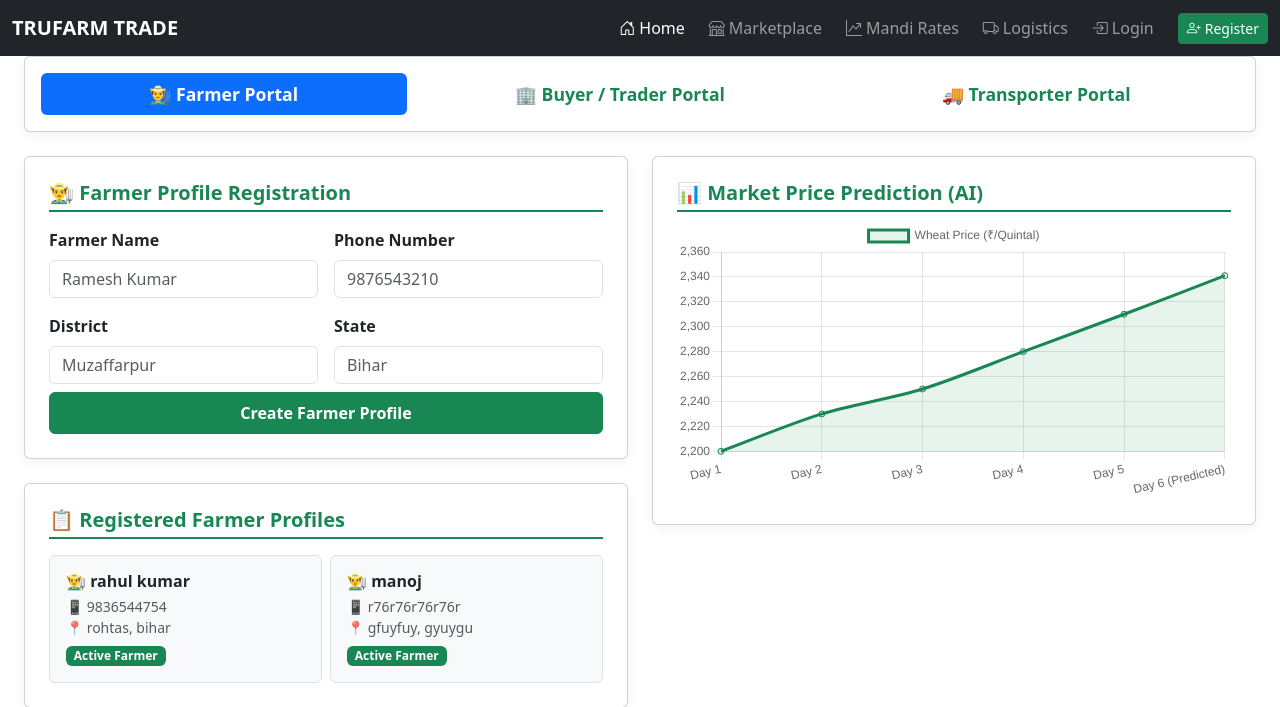
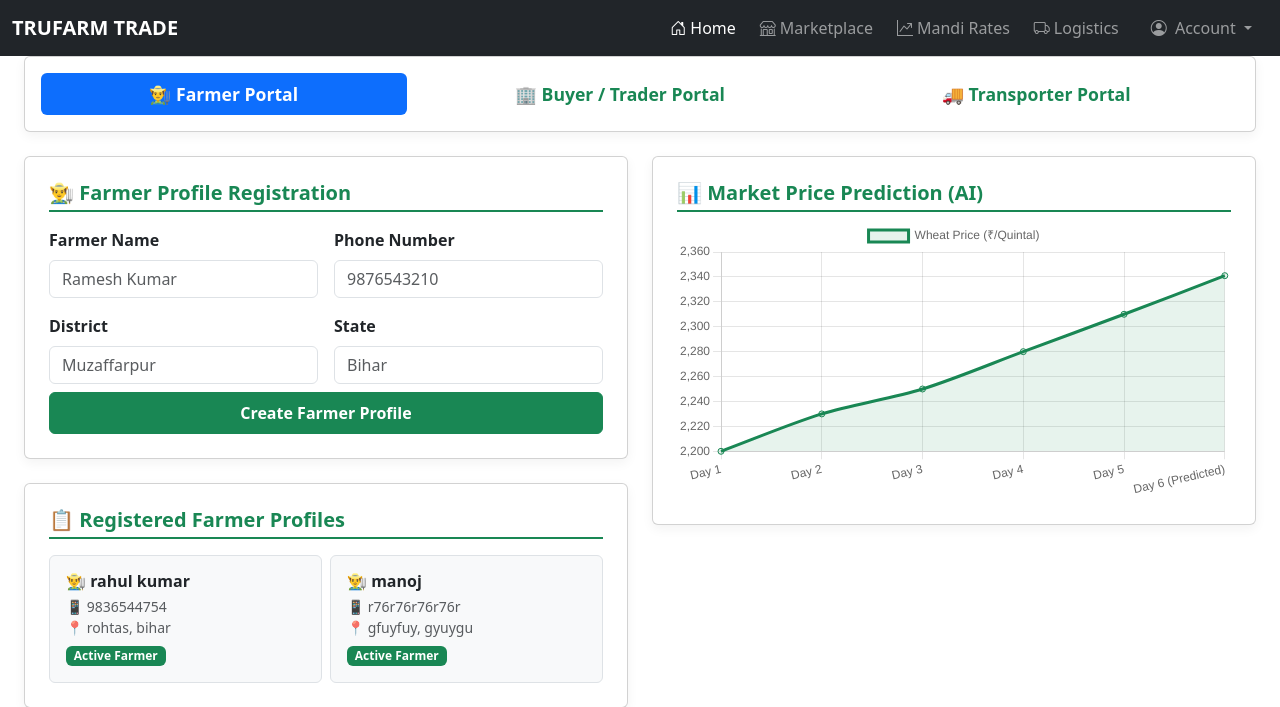
Before and after one commit to rahul0272sih/TRUFARM-TRADE, a Flask app: template templates/index.html in a window 1280 px wide. Shown: the top 707 px of the page. Run offline with Flask 3, Linux system fonts and the light colour scheme; the template is opened without the code that fills it: values that come from a table or form of the project are taken from there, others are empty.

Commit message:
Fix Jinja syntax error in navbar

```diff
--- a/templates/index.html
+++ b/templates/index.html
@@ -47,28 +47,20 @@
 
         <hr class="d-lg-none text-white-50 my-2">
 
-        <!-- Dynamic Profile & Logout / Login -->
-        {% if current_user.is_authenticated %}
+        <!-- Account Dropdown -->
         <li class="nav-item dropdown">
           <a class="nav-link dropdown-toggle btn btn-outline-light text-start px-3 py-1 border-0" href="#" id="navbarDropdown" role="button" data-bs-toggle="dropdown" aria-expanded="false">
-              <i class="bi bi-person-circle me-1"></i> {{ current_user.username if current_user.username else 'My Account' }}
+            <i class="bi bi-person-circle me-1"></i> Account
           </a>
           <ul class="dropdown-menu dropdown-menu-end shadow" aria-labelledby="navbarDropdown">
             <li><a class="dropdown-item" href="/profile"><i class="bi bi-person-badge me-2"></i>My Profile</a></li>
             <li><a class="dropdown-item" href="/dashboard"><i class="bi bi-speedometer2 me-2"></i>Dashboard</a></li>
             <li><a class="dropdown-item" href="/orders"><i class="bi bi-box-seam me-2"></i>My Orders</a></li>
+            <li><a class="dropdown-item" href="/settings"><i class="bi bi-gear me-2"></i>Settings</a></li>
             <li><hr class="dropdown-divider"></li>
             <li><a class="dropdown-item text-danger fw-bold" href="/logout"><i class="bi bi-box-arrow-right me-2"></i>Logout</a></li>
           </ul>
         </li>
-        {% else %}
-          <li class="nav-item">
-            <a class="nav-link" href="/login"><i class="bi bi-box-arrow-in-right me-1"></i>Login</a>
-          </li>
-          <li class="nav-item">
-            <a class="btn btn-success btn-sm ms-lg-2" href="/register"><i class="bi bi-person-plus me-1"></i>Register</a>
-          </li>
-        {% endif %}
       </ul>
     </div>
   </div>
```
Lines whose indentation alone changed are shown as unchanged.
